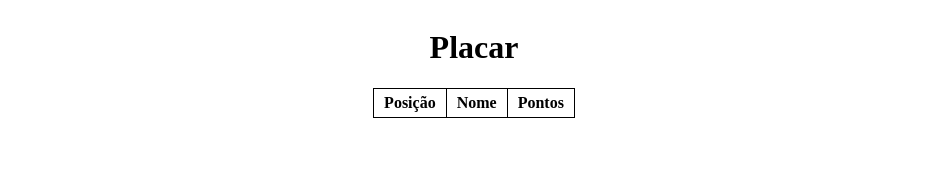
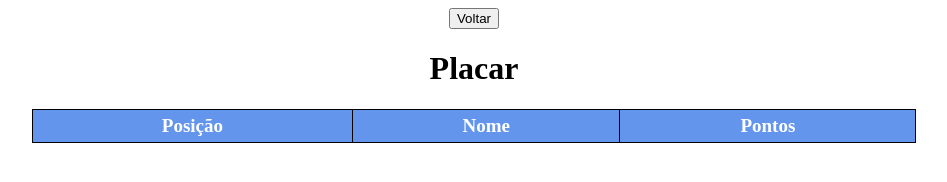
Before and after one commit to MatheusFranzener/jogo_adivinhacao, a website: page jogo/Components/placar.html in a window 1280 px wide. Shown: the whole page, without its empty margins (166-1113 px from the left). Drawn offline with Linux system fonts and the light colour scheme; no server answers.

Commit message:
atividade pronta

```diff
--- a/jogo/Components/placar.html
+++ b/jogo/Components/placar.html
@@ -1,5 +1,6 @@
 <!DOCTYPE html>
 <html lang="pt-br">
+
 <head>
     <meta charset="UTF-8">
     <meta http-equiv="X-UA-Compatible" content="IE=edge">
@@ -8,9 +9,13 @@
 
     <link rel="stylesheet" href="../Css/placar.css">
 </head>
+
 <body>
+    <div id="containerPlacar">
+        <button onclick="window.location.href = '/jogo'">Voltar</button>
         <h1>Placar</h1>
 
+        <div id="containerTabela">
             <table>
                 <tr>
                     <th>Posição</th>
@@ -21,7 +26,10 @@
 
                 </tbody>
             </table>
+        </div>
+    </div>
 
     <script src="../Js/placar.js"></script>
 </body>
+
 </html>
--- a/jogo/Css/placar.css
+++ b/jogo/Css/placar.css
@@ -1,7 +1,18 @@
-body {
+#containerPlacar {
+    width: 100%;
+    height: 100%;
     display: flex;
+    justify-content: center;
     align-items: center;
+    flex-direction: column;
+}
+
+#containerTabela {
+    width: 100%;
+    height: 100%;
+    display: flex;
     justify-content: center;
+    align-items: center;
     flex-direction: column;
 }
 
@@ -11,3 +22,18 @@ table, th, td {
     text-align: center;
     padding: 5px 10px;
 }
+
+th{
+    background-color: cornflowerblue;
+    color: white;
+    font-weight: 800;
+    font-size: 19px;
+}
+
+table {
+    width: 70%;
+}
+
+tr{
+    font-size: 18px;
+}
--- a/jogo/Js/placar.js
+++ b/jogo/Js/placar.js
@@ -25,8 +25,8 @@ var dados = (results) => {
         let tdPontos = document.createElement("td");
 
         tdPos.innerText = i;
-        tdNome.innerText = result.NOME;
-        tdPontos.innerText = result.PONTOS;
+        tdNome.innerText = result.nome;
+        tdPontos.innerText = result.pontos;
 
         tr.appendChild(tdPos);
         tr.appendChild(tdNome);
--- a/jogo/app.js
+++ b/jogo/app.js
@@ -30,7 +30,7 @@ app.get('/placar', (req, res) => {
 })
 
 app.get('/criar_placar', (req, res) => {
-    sql.query("select nome, pontos from jogo", (error, results, fields) => {
+    sql.query("select nome, pontos from jogo order by pontos desc", (error, results, fields) => {
         res.json(results)
     })
 })
```
Also changed, not shown: jogo/Components/jogo.html (+3 -0 lines). Lines whose indentation alone changed are shown as unchanged.
